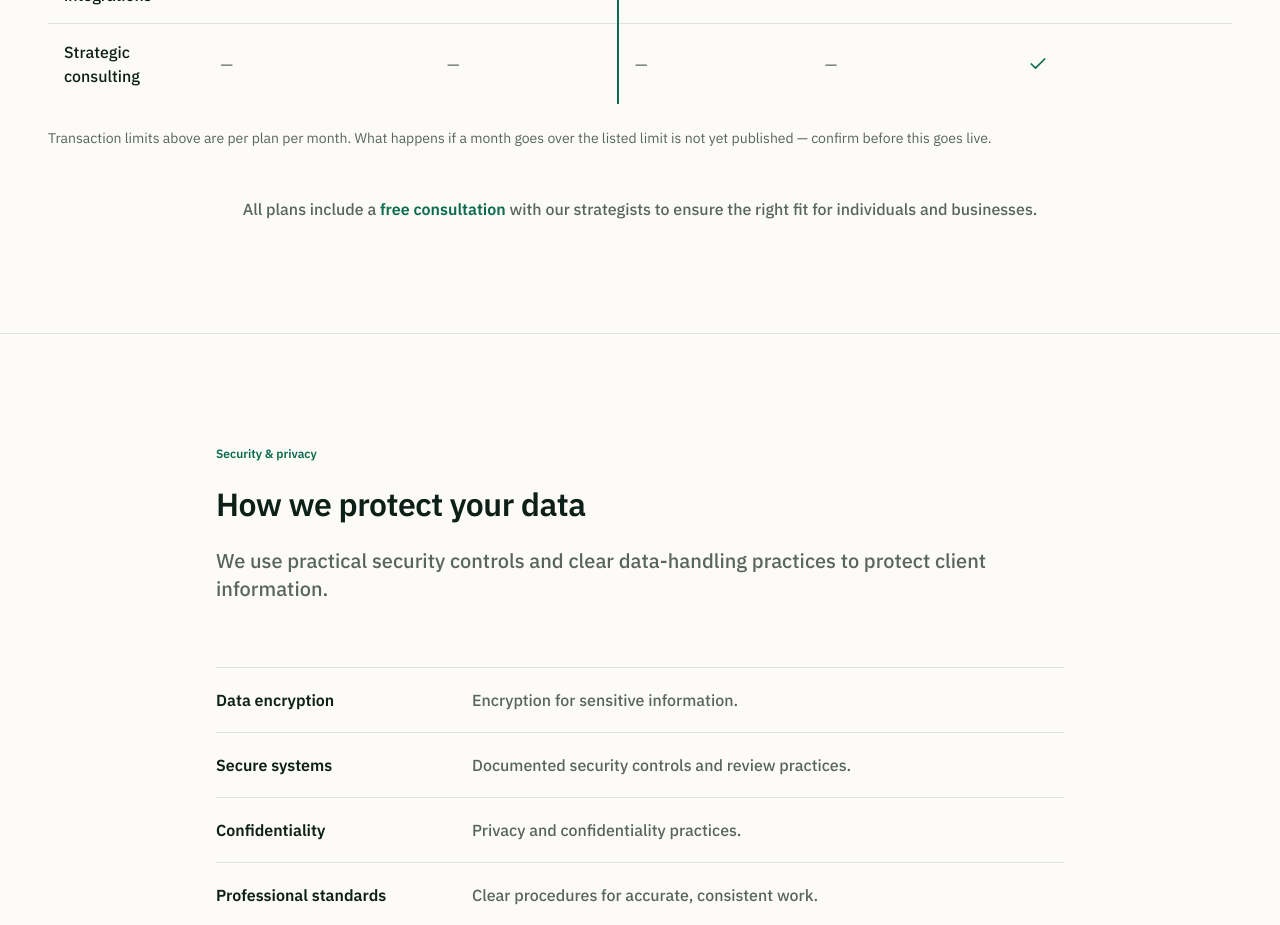
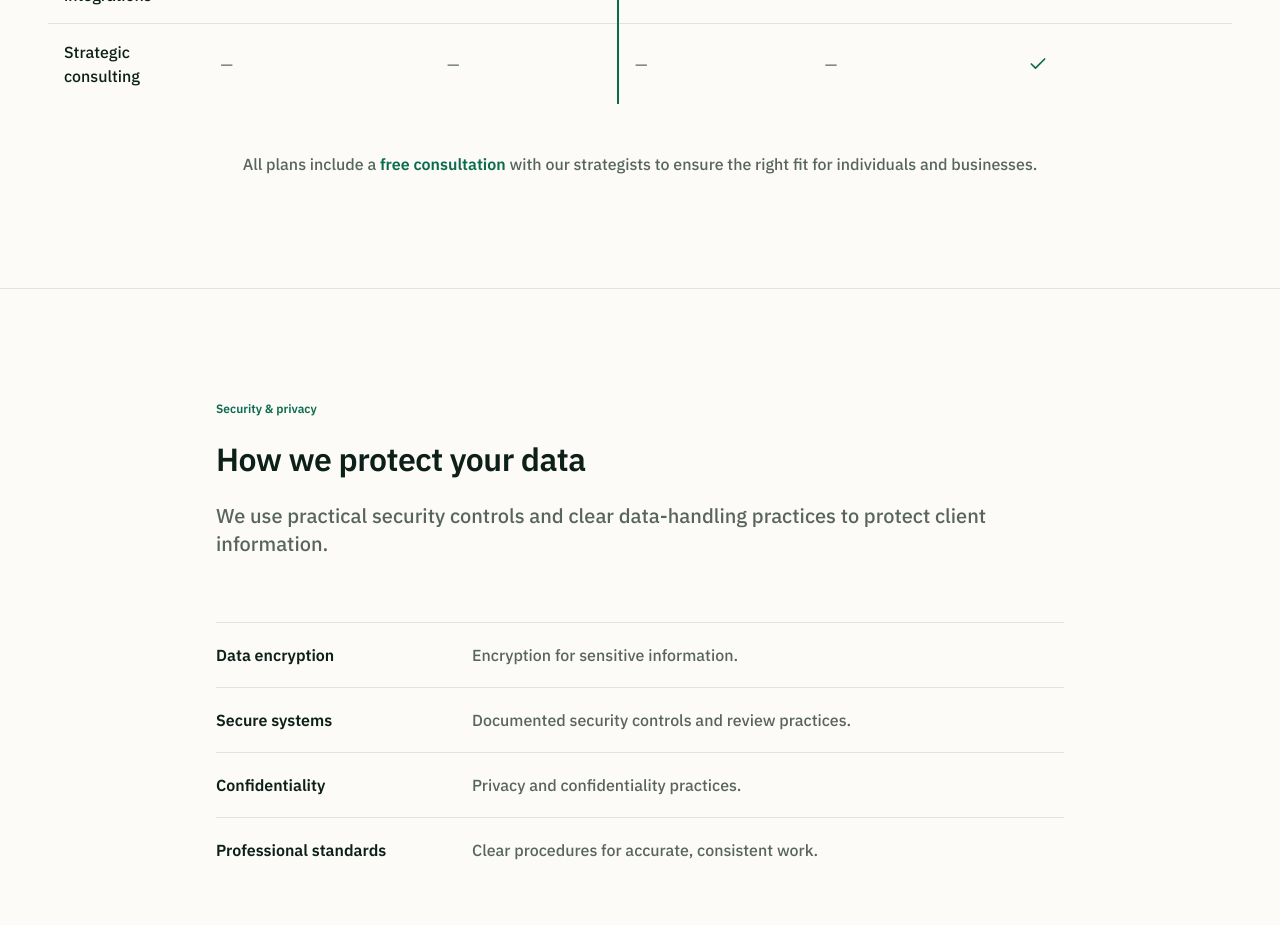
Before and after one commit to furqanlatif11/legiifySols, a React (Vite) app: page / in a window 1280 px wide. Shown: the part 5540-6465 px from the top of the page. Built offline with nearby package versions, Linux system fonts and the light colour scheme.

Commit message:
Pricing updated

```diff
--- a/components/PricingSection.tsx
+++ b/components/PricingSection.tsx
@@ -163,11 +163,6 @@ const PricingSection: React.FC<PricingSectionProps> = ({ onInquire }) => {
           </table>
         </div>
 
-        {/* TODO_VERIFY: none of the five tiers state what happens once a month runs past its listed transaction count (e.g. 201st transaction on Starter) — needs a real answer before it ships, not guessed here. */}
-        <p className="text-small text-muted mt-6">
-          Transaction limits above are per plan per month. What happens if a month goes over the listed limit is not yet published — confirm before this goes live.
-        </p>
-
         <p className="text-center text-muted font-medium mt-12">
           All plans include a{" "}
           <span className="text-brand font-semibold">free consultation</span> with our strategists to ensure the right fit for individuals and businesses.
--- a/scripts/prerender.mjs
+++ b/scripts/prerender.mjs
@@ -35,7 +35,7 @@ const metadata = {
   '/services': { title: 'Accounting, Tax Planning & CFO Support Services | Ledgify', description: 'Accounting and bookkeeping for individuals, founders, agencies, ecommerce brands, and businesses at every stage, with tax planning and fractional finance support.' },
   '/industries': { title: 'Accounting Services for Businesses at Every Stage | Ledgify', description: 'Bookkeeping, accounting, and tax-planning support for individuals, founders, agencies, ecommerce brands, and businesses at every stage in the USA.' },
   '/pricing': { title: 'Accounting Solutions Pricing | Ledgify Solutions', description: 'Published monthly pricing for bookkeeping, accounting, tax planning, and fractional finance support, from $80 for individuals to $1,199 for enterprise tier.' },
-  '/philosophy': { title: 'Our Approach to Accounting Solutions | Ledgify Solutions', description: 'An accessible, precise, and transparent approach to bookkeeping, accounting, tax planning, and fractional finance support for businesses at every stage.' },
+  '/philosophy': { title: 'How We Work — Accounting and Bookkeeping | Ledgify Solutions', description: 'The positions behind our accounting work: published prices, statements reviewed before they leave us, and clarity about what we do and dont handle.' },
   '/contact': { title: 'Contact Ledgify Solutions | Get an Accounting Quote', description: 'Contact Ledgify Solutions for bookkeeping, accounting, tax planning, or fractional finance support with clear pricing and practical next steps.' },
   '/404': { title: 'Page Not Found | Ledgify Solutions', description: 'The page you are looking for does not exist or has moved.' }
 };
```
